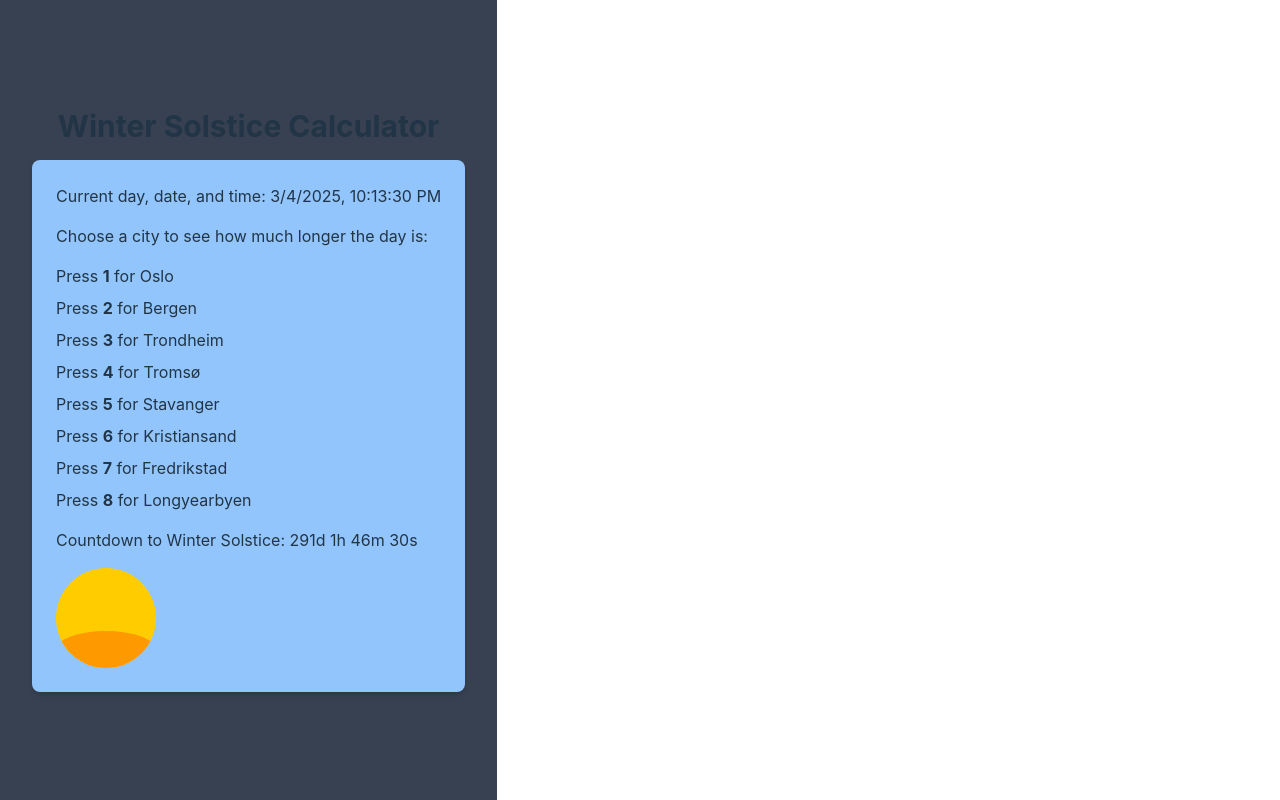
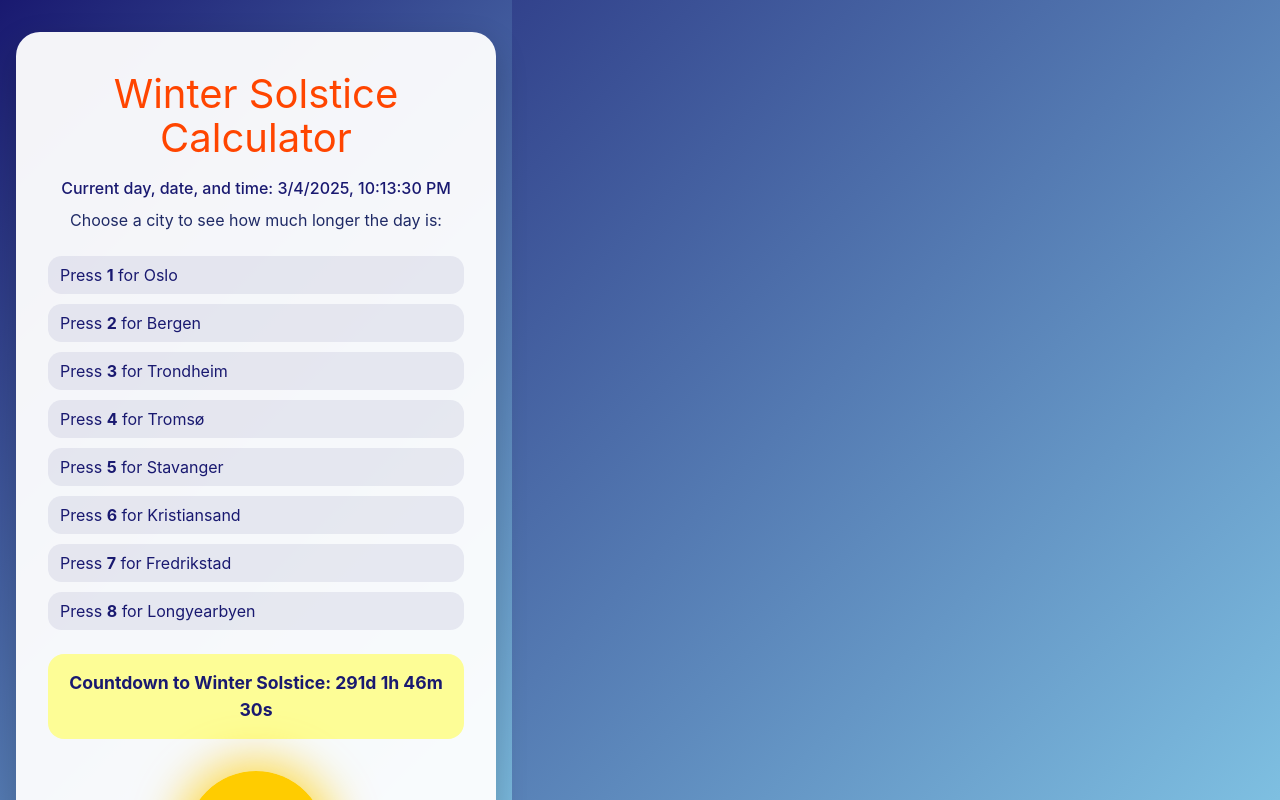
Before and after one commit to aleksejunas/sun-cal-react, a React (Vite) app: page / in a window 1280 px wide. Shown: the top 800 px of the page. Built offline with nearby package versions, Linux system fonts and the light colour scheme.

Commit message:
feat: restore precise ui and sunrise data

```diff
--- a/src/App.css
+++ b/src/App.css
@@ -1,62 +1,158 @@
+body {
+  margin: 0;
+  font-family: "Inter", -apple-system, BlinkMacSystemFont, "Segoe UI", sans-serif;
+  color: #191970;
+}
+
+body,
+.main-bg {
+  min-height: 100vh;
+  background: linear-gradient(135deg, #191970 0%, #87ceeb 100%);
+  transition: background 1s ease-in-out;
+}
+
+.main-bg {
+  display: flex;
+  align-items: center;
+  justify-content: center;
+  padding: 2rem 1rem;
+}
+
+.card {
+  background: rgba(255, 255, 255, 0.95);
+  border-radius: 1.5rem;
+  box-shadow: 0 12px 32px rgba(0, 0, 0, 0.2);
+  padding: 2.5rem 2rem;
+  width: 100%;
+  max-width: 480px;
+  text-align: center;
+}
+
+h1 {
+  font-size: 2.5rem;
+  color: #ff4500;
+  margin-bottom: 1rem;
+}
+
+.timestamp {
+  font-weight: 500;
+  margin-bottom: 0.5rem;
+}
+
+.subtitle {
+  margin: 0.5rem 0 1.5rem;
+  color: #1f2a66;
+}
+
+.city-grid {
+  display: grid;
+  grid-template-columns: repeat(auto-fit, minmax(140px, 1fr));
+  gap: 0.75rem;
+  margin-bottom: 1.5rem;
+}
+
+.city-btn {
+  background: linear-gradient(120deg, #ffa500 60%, #ffb6c1 100%);
+  color: #fff;
+  border: none;
+  border-radius: 1rem;
+  padding: 0.85rem 1rem;
+  font-size: 1rem;
+  cursor: pointer;
+  transition: transform 0.2s ease, box-shadow 0.2s ease;
+}
+
+.city-btn:hover {
+  transform: translateY(-2px);
+  box-shadow: 0 6px 18px rgba(255, 165, 0, 0.4);
+}
+
+.city-list {
+  list-style: none;
+  padding: 0;
+  margin: 0 0 1.5rem;
+  text-align: left;
+}
+
+.city-list li {
+  margin-bottom: 0.6rem;
+  padding: 0.45rem 0.75rem;
+  border-radius: 0.85rem;
+  background: rgba(25, 25, 112, 0.08);
+  cursor: pointer;
+  transition: transform 0.2s ease, box-shadow 0.2s ease;
+}
+
+.city-list li:hover {
+  transform: translateX(2px);
+  box-shadow: 0 4px 12px rgba(25, 25, 112, 0.15);
+}
+
+.result {
+  background: #f0f4ff;
+  border-radius: 1rem;
+  padding: 1rem;
+  margin-top: 1rem;
+  text-align: left;
+  color: #1f2a66;
+  box-shadow: inset 0 0 0 1px rgba(25, 25, 112, 0.08);
+}
+
+.result p {
+  margin: 0.35rem 0;
+}
+
+.sun-info {
+  background: rgba(255, 255, 255, 0.9);
+  border-radius: 1rem;
+  padding: 1rem;
+  margin-top: 1rem;
+  text-align: left;
+  box-shadow: inset 0 0 0 1px rgba(25, 25, 112, 0.08);
+}
+
+.countdown {
+  background: #fdfd96;
+  color: #191970;
+  border-radius: 1rem;
+  padding: 1rem;
+  margin: 1.25rem 0 0;
+  font-weight: bold;
+  font-size: 1.1rem;
+}
+
 .sun-container {
-  width: 100px;
-  height: 100px;
+  width: 140px;
+  height: 140px;
   border-radius: 50%;
-  background-color: #ffcc00;
-  overflow: hidden;
+  background: radial-gradient(circle, #ffcc00 70%, #ff9900 100%);
+  box-shadow: 0 0 45px 10px rgba(255, 204, 0, 0.7);
+  margin: 2rem auto 0;
   position: relative;
   display: flex;
+  align-items: flex-end;
   justify-content: center;
-  align-items: flex-end;
+  overflow: hidden;
 }
 
 .sun-light {
   width: 100%;
   height: 0%;
-  background-color: #ff9900;
-  transition: height 1s ease-in-out;
+  background: linear-gradient(180deg, #ff9900 0%, #ffcc00 100%);
   border-radius: 50%;
+  transition: height 1s cubic-bezier(0.4, 0, 0.2, 1);
 }
 
-/* #root { */
-/*   max-width: 1280px; */
-/*   margin: 0 auto; */
-/*   padding: 2rem; */
-/*   text-align: center; */
-/* } */
-/**/
-/* .logo { */
-/*   height: 6em; */
-/*   padding: 1.5em; */
-/*   will-change: filter; */
-/*   transition: filter 300ms; */
-/* } */
-/* .logo:hover { */
-/*   filter: drop-shadow(0 0 2em #646cffaa); */
-/* } */
-/* .logo.react:hover { */
-/*   filter: drop-shadow(0 0 2em #61dafbaa); */
-/* } */
-/**/
-/* @keyframes logo-spin { */
-/*   from { */
-/*     transform: rotate(0deg); */
-/*   } */
-/*   to { */
-/*     transform: rotate(360deg); */
-/*   } */
-/* } */
-/**/
-/* @media (prefers-reduced-motion: no-preference) { */
-/*   a:nth-of-type(2) .logo { */
-/*     animation: logo-spin infinite 20s linear; */
-/*   } */
-/* } */
-/**/
-/* .card { */
-/*   padding: 2em; */
-/* } */
-/**/
-/* .read-the-docs { */
-/*   color: #888; */
-/* } */
+@media (max-width: 540px) {
+  .card {
+    padding: 1.75rem 1.25rem;
+  }
+
+  h1 {
+    font-size: 2rem;
+  }
+
+  .city-grid {
+    grid-template-columns: repeat(auto-fit, minmax(110px, 1fr));
+  }
+}
--- a/src/App.tsx
+++ b/src/App.tsx
@@ -1,10 +1,8 @@
-// filepath: src/App.tsx;
 import React, { useState, useEffect, useMemo, useCallback } from "react";
 import "./App.css";
 import calculateDaylight from "./utils/calculateDaylight";
 import calculateDaylightPrecise from "./utils/calculateDaylightPrecise";
 
-// Type for precise calculation result
 type DaylightPreciseResult = {
   daylightHours: number;
   sunrise: string;
@@ -16,47 +14,51 @@ type City = {
   latitude: number;
 };
 
+type SunTimes = {
+  sunrise: string;
+  sunset: string;
+};
+
 const App: React.FC = () => {
-  const [currentTime, setCurrentTime] = useState<Date>(new Date());
+  const [currentTime, setCurrentTime] = useState(new Date());
   const [preciseTimes, setPreciseTimes] =
     useState<DaylightPreciseResult | null>(null);
-
-  // Update current time every second
-  useEffect(() => {
-    const interval = setInterval(() => {
-      setCurrentTime(new Date());
-    }, 1000);
-    return () => clearInterval(interval);
-  }, []);
-
-  // Countdown timer state
-  const [countdown, setCountdown] = useState<{
-    days: number;
-    hours: number;
-    minutes: number;
-    seconds: number;
-  }>({
+  const [countdown, setCountdown] = useState({
     days: 0,
     hours: 0,
     minutes: 0,
     seconds: 9,
   });
+  const [lightHeight, setLightHeight] = useState(() => {
+    const now = new Date();
+    const longest = new Date(now.getFullYear(), 5, 21);
+    const start = new Date(now.getFullYear(), 0, 1);
+    const total = (longest.getTime() - start.getTime()) / 86400000;
+    const current = (now.getTime() - start.getTime()) / 86400000;
+    return Math.min((current / total) * 100, 100);
+  });
+  const [result, setResult] = useState("");
+  const [isTouchDevice, setIsTouchDevice] = useState(false);
+  const [sunTimes, setSunTimes] = useState<SunTimes | null>(null);
 
-  // Countdown timer effect
+  useEffect(() => {
+    const interval = setInterval(() => setCurrentTime(new Date()), 1000);
+    return () => clearInterval(interval);
+  }, []);
+
   useEffect(() => {
     const updateCountdown = () => {
-      const nowTime = new Date();
-      const winterSolstice = new Date(nowTime.getFullYear(), 11, 21, 0, 0, 0);
-      let target = winterSolstice;
-      if (nowTime > winterSolstice) {
-        target = new Date(nowTime.getFullYear() + 1, 11, 21, 0, 0, 0);
-      }
-      const diff = target.getTime() - nowTime.getTime();
-      const days = Math.floor(diff / (1000 * 60 * 60 * 24));
-      const hours = Math.floor((diff / (1000 * 60 * 60)) % 24);
-      const minutes = Math.floor((diff / (1000 * 60)) % 60);
-      const seconds = Math.floor((diff / 1000) % 60);
-      setCountdown({ days, hours, minutes, seconds });
+      const now = new Date();
+      const solstice = new Date(now.getFullYear(), 11, 21, 0, 0, 0);
+      const target =
+        now > solstice ? new Date(now.getFullYear() + 1, 11, 21) : solstice;
+      const diff = target.getTime() - now.getTime();
+      setCountdown({
+        days: Math.floor(diff / (1000 * 60 * 60 * 24)),
+        hours: Math.floor((diff / (1000 * 60 * 60)) % 24),
+        minutes: Math.floor((diff / (1000 * 60)) % 60),
+        seconds: Math.floor((diff / 1000) % 60),
+      });
     };
 
     updateCountdown();
@@ -64,51 +66,24 @@ const App: React.FC = () => {
     return () => clearInterval(interval);
   }, []);
 
-  // Light height percentage (year progress to summer solstice)
-  const [lightHeight, setLightHeight] = useState<number>(() => {
+  useEffect(() => {
+    const updateLightHeight = () => {
       const now = new Date();
-    const longestDay = new Date(now.getFullYear(), 5, 21);
-    const startOfYear = new Date(now.getFullYear(), 0, 1);
-    const totalDays =
-      (longestDay.getTime() - startOfYear.getTime()) / (1000 * 60 * 60 * 24);
-    const currentDays =
-      (now.getTime() - startOfYear.getTime()) / (1000 * 60 * 60 * 24);
-    return Math.min((currentDays / totalDays) * 100, 100);
-  });
+      const longest = new Date(now.getFullYear(), 5, 21);
+      const start = new Date(now.getFullYear(), 0, 1);
+      const total = (longest.getTime() - start.getTime()) / 86400000;
+      const current = (now.getTime() - start.getTime()) / 86400000;
+      setLightHeight(Math.min((current / total) * 100, 100));
+    };
+
+    updateLightHeight();
+  }, []);
 
   useEffect(() => {
-    const calculateLightHeight = () => {
-      const now = new Date();
-      const longestDay = new Date(now.getFullYear(), 5, 21);
-      const startOfYear = new Date(now.getFullYear(), 0, 1);
-      const totalDays =
-        (longestDay.getTime() - startOfYear.getTime()) / (1000 * 60 * 60 * 24);
-      const currentDays =
-        (now.getTime() - startOfYear.getTime()) / (1000 * 60 * 60 * 24);
-      const percentage = Math.min((currentDays / totalDays) * 100, 100);
-      setLightHeight(percentage);
-    };
-
-    calculateLightHeight();
+    setIsTouchDevice("ontouchstart" in window || navigator.maxTouchPoints > 0);
   }, []);
 
-  const [result, setResult] = useState<string>("");
-  const [isTouchDevice, setIsTouchDevice] = useState<boolean>(false);
-  const [sunTimes, setSunTimes] = useState<{
-    sunrise: string;
-    sunset: string;
-  } | null>(null);
-
-  useEffect(() => {
-    const checkTouchDevice = () => {
-      setIsTouchDevice(
-        "ontouchstart" in window || navigator.maxTouchPoints > 0,
-      );
-    };
-    checkTouchDevice();
-  }, []);
-
-  const cities: City[] = useMemo(
+  const cities = useMemo<City[]>(
     () => [
       { name: "Oslo", latitude: 59.9139 },
       { name: "Bergen", latitude: 60.3913 },
@@ -117,132 +92,91 @@ const App: React.FC = () => {
       { name: "Stavanger", latitude: 58.9699 },
       { name: "Kristiansand", latitude: 58.0848 },
       { name: "Fredrikstad", latitude: 59.135 },
-      { name: "Longyearbyen", latitude: 78.2166658 },
+      { name: "Longyearbyen", latitude: 78.2167 },
     ],
     [],
   );
 
-  // Main logic for selecting city + calculating daylight
   const selectCity = useCallback(
     async (index: number) => {
-      const selectedCity = cities[index];
-
-      const winterSolsticeYear = 2024;
-      const winterSolsticeMonth = 12;
-      const winterSolsticeDay = 21;
-
-      const winterDaylight = calculateDaylight(
-        winterSolsticeYear,
-        winterSolsticeMonth,
-        winterSolsticeDay,
-        selectedCity.latitude,
+      const city = cities[index];
+      const winterDaylight = calculateDaylight(2024, 12, 21, city.latitude);
+      const now = new Date();
+      const currentDaylight = calculateDaylight(
+        now.getFullYear(),
+        now.getMonth() + 1,
+        now.getDate(),
+        city.latitude,
+      );
+      const winterPrecise = calculateDaylightPrecise(2024, 12, 21, city.latitude);
+      const currentPrecise = calculateDaylightPrecise(
+        now.getFullYear(),
+        now.getMonth() + 1,
+        now.getDate(),
+        city.latitude,
       );
 
-      const currentYear = currentTime.getFullYear();
-      const currentMonth = currentTime.getMonth() + 1;
-      const currentDay = currentTime.getDate();
-
-      const currentDaylight = calculateDaylight(
-        currentYear,
-        currentMonth,
-        currentDay,
-        selectedCity.latitude,
-      );
-
-      const winterDaylightPrecise = calculateDaylightPrecise(
-        winterSolsticeYear,
-        winterSolsticeMonth,
-        winterSolsticeDay,
-        selectedCity.latitude,
-      );
-
-      const currentDaylightPrecise = calculateDaylightPrecise(
-        currentYear,
-        currentMonth,
-        currentDay,
-        selectedCity.latitude,
-      );
-
-      const daylightDifference = currentDaylight - winterDaylight;
-      const daylightDifferencePrecise =
-        currentDaylightPrecise.daylightHours -
-        winterDaylightPrecise.daylightHours;
-
-      const hours = Math.floor(daylightDifference);
-      const minutes = Math.round((daylightDifference - hours) * 60);
-
-      const hoursPrecise = Math.floor(daylightDifferencePrecise);
-      const minutesPrecise = Math.round(
-        (daylightDifferencePrecise - hoursPrecise) * 60,
-      );
+      const diffApprox = currentDaylight - winterDaylight;
+      const diffPrecise =
+        currentPrecise.daylightHours - winterPrecise.daylightHours;
+      const hoursApprox = Math.floor(diffApprox);
+      const minutesApprox = Math.round((diffApprox - hoursApprox) * 60);
+      const hoursPrecise = Math.floor(diffPrecise);
+      const minutesPrecise = Math.round((diffPrecise - hoursPrecise) * 60);
 
       setResult(
-        `In ${selectedCity.name}, the day is:\n` +
-          `- Approximate: ${daylightDifference.toFixed(
-            2,
-          )} hours (${hours}h ${minutes}m) longer\n` +
-          `- Precise (NOAA): ${daylightDifferencePrecise.toFixed(
-            2,
-          )} hours (${hoursPrecise}h ${minutesPrecise}m) longer\n` +
-          `- Sunrise (Precise): ${currentDaylightPrecise.sunrise}\n` +
-          `- Sunset (Precise): ${currentDaylightPrecise.sunset}`,
+        `In ${city.name}, the day is:\n` +
+          `- Approximate: ${diffApprox.toFixed(2)} hours (${hoursApprox}h ${minutesApprox}m) longer\n` +
+          `- Precise (NOAA): ${diffPrecise.toFixed(2)} hours (${hoursPrecise}h ${minutesPrecise}m) longer\n` +
+          `- Sunrise (Precise): ${currentPrecise.sunrise}\n` +
+          `- Sunset (Precise): ${currentPrecise.sunset}`,
       );
-
-      setPreciseTimes(currentDaylightPrecise);
+      setPreciseTimes(currentPrecise);
 
       try {
         const response = await fetch(
-          `https://api.sunrise-sunset.org/json?lat=${selectedCity.latitude}&lng=0&formatted=0`,
+          `https://api.sunrise-sunset.org/json?lat=${city.latitude}&lng=0&formatted=0`,
         );
-        if (!response.ok) throw new Error("API Error");
-
         const data = await response.json();
-
         setSunTimes({
           sunrise: new Date(data.results.sunrise).toLocaleTimeString(),
           sunset: new Date(data.results.sunset).toLocaleTimeString(),
         });
-      } catch (error) {
-        console.error(error);
+      } catch {
         setSunTimes(null);
       }
     },
-    [cities, currentTime],
+    [cities],
   );
 
   useEffect(() => {
-    if (!isTouchDevice) {
-      const handleKeyPress = (event: KeyboardEvent) => {
-        const key = event.key;
-        const choice = parseInt(key, 10);
+    if (isTouchDevice) return;
 
+    const handler = (event: KeyboardEvent) => {
+      const choice = parseInt(event.key, 10);
       if (choice >= 1 && choice <= cities.length) {
         selectCity(choice - 1);
       }
     };
 
-      window.addEventListener("keypress", handleKeyPress);
-      return () => window.removeEventListener("keypress", handleKeyPress);
-    }
-  }, [cities, selectCity, isTouchDevice]);
+    window.addEventListener("keypress", handler);
+    return () => window.removeEventListener("keypress", handler);
+  }, [cities, isTouchDevice, selectCity]);
 
   return (
-    <div className="min-h-screen bg-gray-700 flex flex-col items-center justify-center p-4">
-      <div className="w-full bg-gray-700 flex flex-col items-center justify-center p-4">
-        <h1 className="text-3xl font-bold mb-4">Winter Solstice Calculator</h1>
-        <div className="bg-blue-300 p-6 rounded-lg shadow-md w-full max-w-md">
-          <p className="mb-4" data-testid="current-date-time">
+    <div className="main-bg">
+      <div className="card">
+        <h1>Winter Solstice Calculator</h1>
+        <p className="timestamp" data-testid="current-date-time">
           Current day, date, and time: {currentTime.toLocaleString()}
         </p>
-          <p className="mb-4">
-            Choose a city to see how much longer the day is:
-          </p>
+        <p className="subtitle">Choose a city to see how much longer the day is:</p>
         {isTouchDevice ? (
-            <div className="grid grid-cols-2 gap-2">
+          <div className="city-grid">
             {cities.map((city, index) => (
               <button
-                  key={index}
-                  className="bg-yellow-300 text-white p-2 rounded-md text-center"
+                key={city.name}
+                className="city-btn"
                 onClick={() => selectCity(index)}
               >
                 {city.name}
@@ -250,44 +184,40 @@ const App: React.FC = () => {
             ))}
           </div>
         ) : (
-            <ul className="mb-4">
+          <ul className="city-list">
             {cities.map((city, index) => (
-                <li
-                  key={index}
-                  className="mb-2 cursor-pointer"
-                  onClick={() => selectCity(index)}
-                >
+              <li key={city.name} onClick={() => selectCity(index)}>
                 Press <strong>{index + 1}</strong> for {city.name}
               </li>
             ))}
           </ul>
         )}
         {result && (
-            <div className="mt-4 text-center">
+          <div className="result">
             {result.split("\n").map((line, idx) => (
-                <div key={idx}>{line}</div>
+              <p key={`${line}-${idx}`}>{line}</p>
             ))}
           </div>
         )}
         {sunTimes && preciseTimes && (
-            <div className="mt-4">
+          <div className="sun-info">
             <p>Sunrise (API): {sunTimes.sunrise}</p>
-              <p>Sunrise (Precise): {preciseTimes.sunrise}</p>
+            <p>
+              Sunrise (Precise): {preciseTimes.sunrise || "N/A"}
+            </p>
             <p>Sunset (API): {sunTimes.sunset}</p>
-              <p>Sunset (Precise): {preciseTimes.sunset}</p>
+            <p>Sunset (Precise): {preciseTimes.sunset || "N/A"}</p>
           </div>
         )}
+        <div className="countdown">
           Countdown to Winter Solstice:{" "}
           <span data-testid="solstice-countdown">
             {countdown.days}d {countdown.hours}h {countdown.minutes}m{" "}
             {countdown.seconds}s
           </span>
-          <div className="sun-container mt-4">
-            <div
-              className="sun-light"
-              style={{ height: `${lightHeight}%` }}
-            ></div>
         </div>
+        <div className="sun-container">
+          <div className="sun-light" style={{ height: `${lightHeight}%` }} />
         </div>
       </div>
     </div>
--- a/src/utils/calculateDaylightPrecise.ts
+++ b/src/utils/calculateDaylightPrecise.ts
@@ -39,18 +39,42 @@ const calculateDaylightPrecise = (
 
   const cosH = -Math.tan(latRad) * Math.tan(decl);
   let daylightHours = 0;
-  if (cosH >= 1) daylightHours = 0;
-  else if (cosH <= -1) daylightHours = 24;
-  else {
+  if (cosH >= 1) {
+    daylightHours = 0;
+  } else if (cosH <= -1) {
+    daylightHours = 24;
+  } else {
     const H = Math.acos(cosH);
     daylightHours = (2 * H * 180) / Math.PI / 15;
   }
 
-  // Placeholder for sunrise/sunset
+  const clampHours = (value: number) => {
+    if (value < 0) return 0;
+    if (value > 24) return 24;
+    return value;
+  };
+
+  const formatTime = (hours: number) => {
+    const clamped = clampHours(hours);
+    let wholeHours = Math.floor(clamped);
+    let minutes = Math.round((clamped - wholeHours) * 60);
+
+    if (minutes === 60) {
+      wholeHours += 1;
+      minutes = 0;
+    }
+
+    const pad = (value: number) => value.toString().padStart(2, "0");
+    return `${pad(wholeHours % 24)}:${pad(minutes)}`;
+  };
+
+  const sunriseHours = 12 - daylightHours / 2;
+  const sunsetHours = 12 + daylightHours / 2;
+
   return {
     daylightHours,
-    sunrise: "",
-    sunset: "",
+    sunrise: formatTime(sunriseHours),
+    sunset: formatTime(sunsetHours),
   };
 };
 
```
Lines whose indentation alone changed are shown as unchanged.
